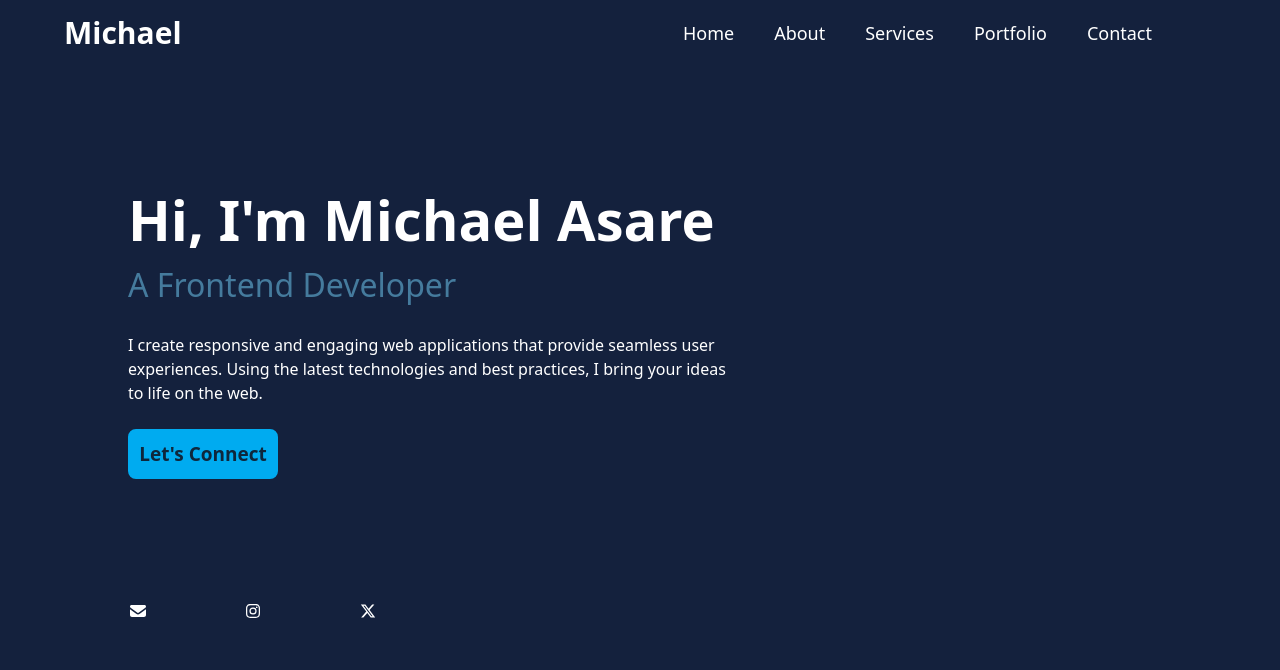
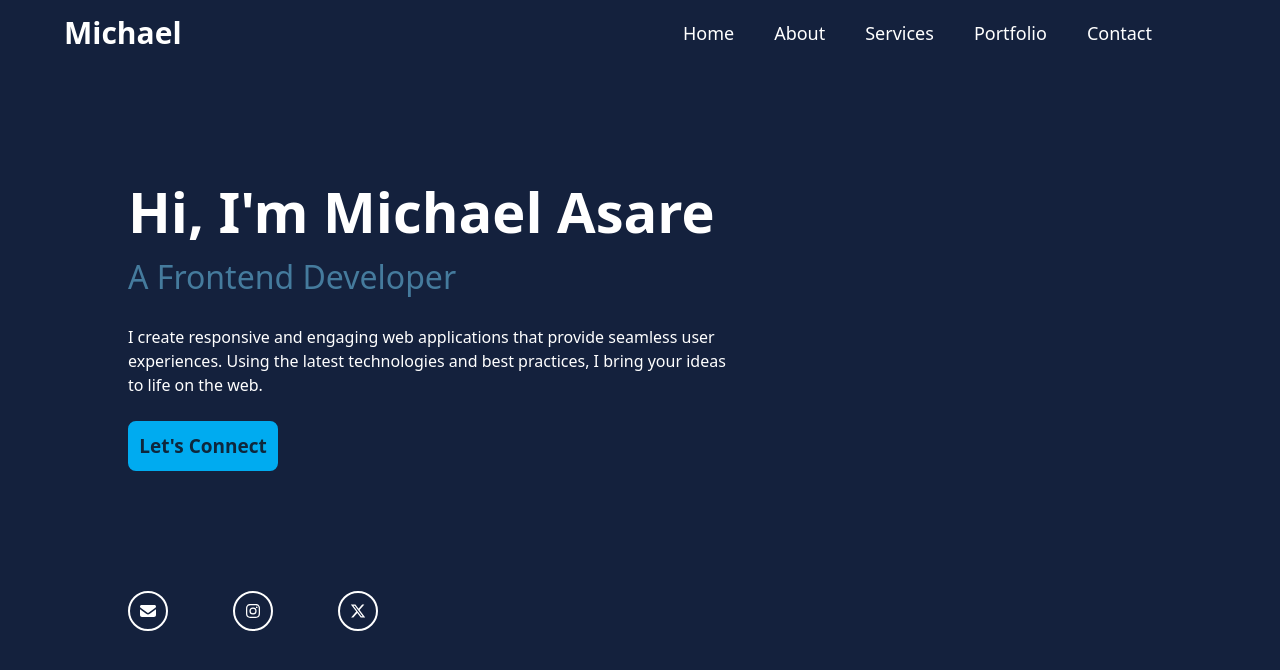
Before and after one commit to United1l/portflolio-new, a Next.js app: page / in a window 1280 px wide. Shown: the top 670 px of the page. Built offline with nearby package versions, Linux system fonts and the light colour scheme.

Commit message:
Placed the media icons in a rounded border while adding some hover effects.

```diff
--- a/src/components/HomeContent.jsx
+++ b/src/components/HomeContent.jsx
@@ -7,29 +7,31 @@ import NavLink from "@/components/NavLink"
 
 const HomeContent = () => {
     const mediaLinks = [
-        { icon: <FontAwesomeIcon icon={faEnvelope} className="w-[20px] h-[20px]" />,
+        { icon: <FontAwesomeIcon icon={faEnvelope} />,
          href: "/"},
-        { icon: <FontAwesomeIcon icon={faInstagram} className="w-[20px] h-[20px]" />,
+        { icon: <FontAwesomeIcon icon={faInstagram} />,
          href: "https://www.instagram.com/"},
-        { icon: <FontAwesomeIcon icon={faXTwitter} className="w-[20px] h-[20px]" />,
+        { icon: <FontAwesomeIcon icon={faXTwitter} />,
          href: "https://twitter.com/"},
     ];
+
+    const className= "w-[40px] h-[40px] flex items-center justify-center border-2 border-white hover:border-[#00abf0] rounded-full"
 
   return (
     <section className="h-screen flex flex-col justify-center px-[10%] text-white">
         <div className="max-w-[600px]">
             <h1 className="w-fit text-[56px] font-[700] relative before:content-[''] before:absolute
-            before:w-full before:h-full before:top-0 before:right-0 before:bg-[#0e273c] before:animate-showRight
+            before:w-full before:h-full before:top-0 before:right-0 before:bg-[#14213d] before:animate-showRight
             before:delay-900">
                 Hi, I'm Michael Asare
             </h1>
             <h3 className="w-fit text-[32px] font-[500] text-[#457b9d] relative before:content-[''] before:absolute
-            before:w-full before:h-full before:top-0 before:right-0 before:bg-[#0e273c] before:animate-showRight
+            before:w-full before:h-full before:top-0 before:right-0 before:bg-[#14213d] before:animate-showRight
             before:delay-[1s,300ms]">
                 A Frontend Developer
             </h3>
             <p className="w-fit text-[16px] my-6 relative before:content-[''] before:absolute
-            before:w-full before:h-full before:top-0 before:right-0 before:bg-[#0e273c] before:animate-showRight
+            before:w-full before:h-full before:top-0 before:right-0 before:bg-[#14213d] before:animate-showRight
             before:delay-[1s,600ms]">
                 I create responsive and engaging web
                 applications that provide seamless user experiences.
@@ -48,7 +50,7 @@ const HomeContent = () => {
         </div>
         <div className="flex justify-between mt-30 max-w-[250px]">
             {mediaLinks.map((media, index) => (
-                <NavLink key={index} link={media.icon} href={media.href} />
+                <NavLink key={index} link={media.icon} href={media.href} className={className} />
             ))}
         </div>
     </section>
--- a/src/components/Nav.jsx
+++ b/src/components/Nav.jsx
@@ -23,7 +23,7 @@ const Nav = () => {
   return (
     <header className="w-full h-1/12 flex items-center fixed top-0 text-white">
         <h1 className="w-fit text-3xl font-bold ml-[5%] relative before:content-[''] before:absolute
-         before:w-full before:h-full before:top-0 before:right-0 before:bg-[#0e273c] before:animate-showRight
+         before:w-full before:h-full before:top-0 before:right-0 before:bg-[#14213d] before:animate-showRight
          before:delay-400">
           Michael
         </h1>
--- a/src/components/NavLink.jsx
+++ b/src/components/NavLink.jsx
@@ -1,8 +1,8 @@
 import Link from "next/link";
 
-const NavLink = ({link, href }) => {
+const NavLink = ({link, href, className }) => {
   return (
-    <Link href={href} className="hover:text-[#00abf0] transition duration-300">
+    <Link href={href} className={`hover:text-[#00abf0] transition duration-300 ${className? className : ''}`}>
         {link}
     </Link>
   )
```
